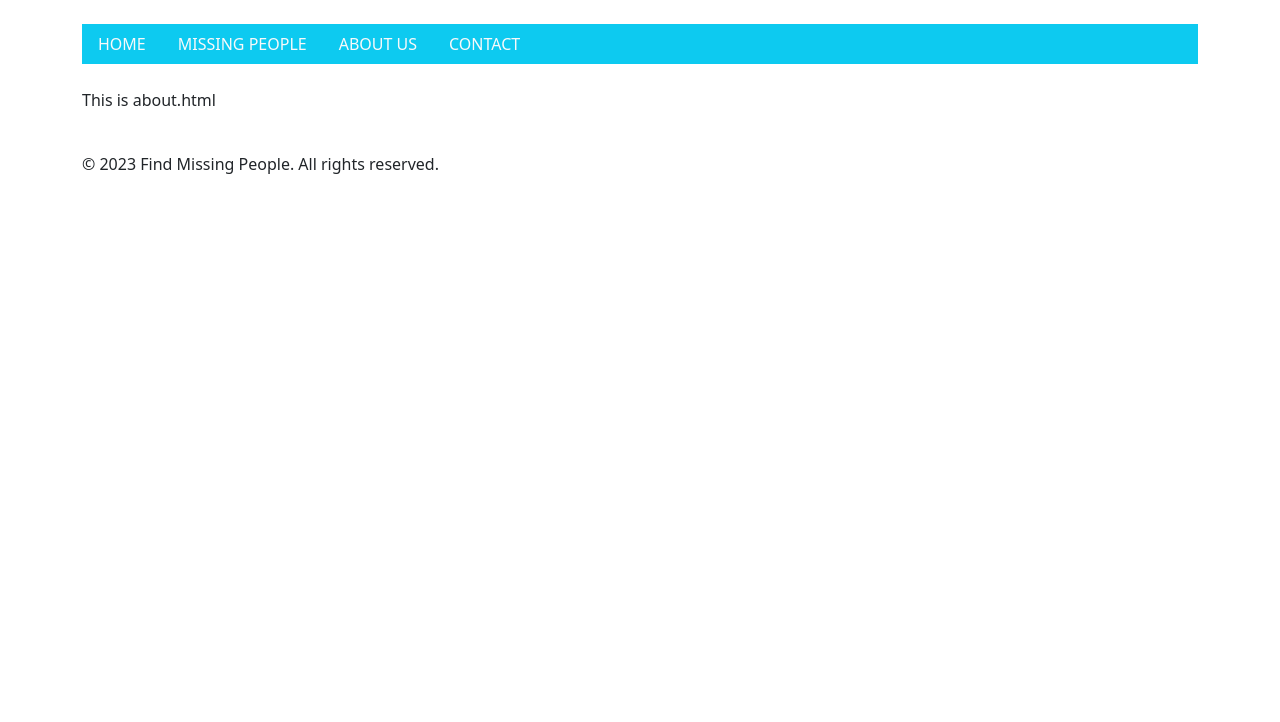
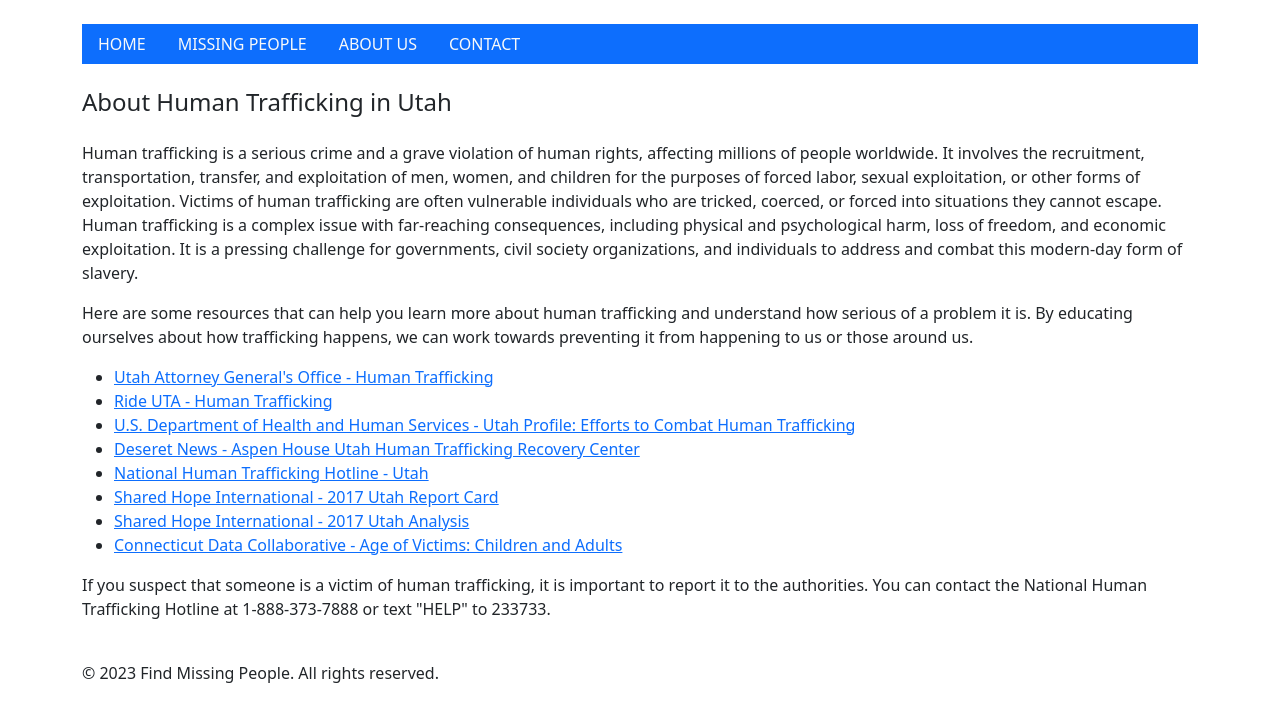
Before and after one commit to mattrlayden/MissingPersonIS303, a Django app: page /about/ in a window 1280 px wide. Shown: the top 722 px of the page. Run offline with Django 4.2, Linux system fonts and the light colour scheme; some libraries are stand-ins or nearby versions.

Commit message:
commit changes

```diff
--- a/Assets/MissingPersonGroupProject/MissingPerson1/templates/base.html
+++ b/Assets/MissingPersonGroupProject/MissingPerson1/templates/base.html
@@ -7,7 +7,7 @@
   <style>
     .nav-link:hover {
       color: #fff;
-      background-color: #17a2b8;
+      background-color: #0000FF;
     }
   </style>
 </head>
@@ -15,7 +15,7 @@
 <body>
 <br>
 <div class="container">
-<ul class="nav bg-info">
+<ul class="nav bg-primary">
     <li class="nav-item">
     <a class="nav-link link-light" href="{% url 'index' %}">HOME</a>
     </li>
--- a/Assets/MissingPersonGroupProject/MissingPerson1/templates/trafficapp/about.html
+++ b/Assets/MissingPersonGroupProject/MissingPerson1/templates/trafficapp/about.html
@@ -2,6 +2,19 @@
 {% block content %}
 {% load static %}
 
-    <p> This is about.html </p>
+<h4 class="mb-4">About Human Trafficking in Utah</h4>
+<p>Human trafficking is a serious crime and a grave violation of human rights, affecting millions of people worldwide. It involves the recruitment, transportation, transfer, and exploitation of men, women, and children for the purposes of forced labor, sexual exploitation, or other forms of exploitation. Victims of human trafficking are often vulnerable individuals who are tricked, coerced, or forced into situations they cannot escape. Human trafficking is a complex issue with far-reaching consequences, including physical and psychological harm, loss of freedom, and economic exploitation. It is a pressing challenge for governments, civil society organizations, and individuals to address and combat this modern-day form of slavery.</p>
+<p>Here are some resources that can help you learn more about human trafficking and understand how serious of a problem it is. By educating ourselves about how trafficking happens, we can work towards preventing it from happening to us or those around us.</p>
+<ul>
+    <li><a href="https://attorneygeneral.utah.gov/initiatives/human-trafficking/">Utah Attorney General's Office - Human Trafficking</a></li>
+    <li><a href="https://www.rideuta.com/news/2021/01/Human-Trafficking#:~:text=BE%20THE%20ONE%20to%20SUPPORT%20victims%20of%20human%20trafficking.&text=victims%20to%20services%3A-,Contact%20the%20National%20Human%20Trafficking%20Hotline%20at%20888%2D373%2D7888,%40aau%2Dslc.org%20">Ride UTA - Human Trafficking</a></li>
+    <li><a href="https://www.acf.hhs.gov/sites/default/files/documents/otip/utah_profile_efforts_to_combat_human_trafficking.pdf">U.S. Department of Health and Human Services - Utah Profile: Efforts to Combat Human Trafficking</a></li>
+    <li><a href="https://www.deseret.com/utah/2021/10/8/22716453/aspen-house-utah-human-trafficking-recovery-center-kicks-off-fundraising-efforts-salt-lake-city">Deseret News - Aspen House Utah Human Trafficking Recovery Center</a></li>
+    <li><a href="https://humantraffickinghotline.org/state/utah">National Human Trafficking Hotline - Utah</a></li>
+    <li><a href="https://sharedhope.org/PICframe7/reportcards/PIC_RC_2017_UT.pdf">Shared Hope International - 2017 Utah Report Card</a></li>
+    <li><a href="https://sharedhope.org/PICframe7/analysis/PIC_AR_2017_UT.pdf">Shared Hope International - 2017 Utah Analysis</a></li>
+    <li><a href="https://www.ctdatacollaborative.org/story/age-victims-children-and-adults">Connecticut Data Collaborative - Age of Victims: Children and Adults</a></li>
+</ul>
+<p>If you suspect that someone is a victim of human trafficking, it is important to report it to the authorities. You can contact the National Human Trafficking Hotline at 1-888-373-7888 or text "HELP" to 233733.</p>
 
 {% endblock %}
```
Also changed, not shown: Assets/MissingPersonGroupProject/MissingPerson1/templates/trafficapp/contact.html (+3 -4 lines).
